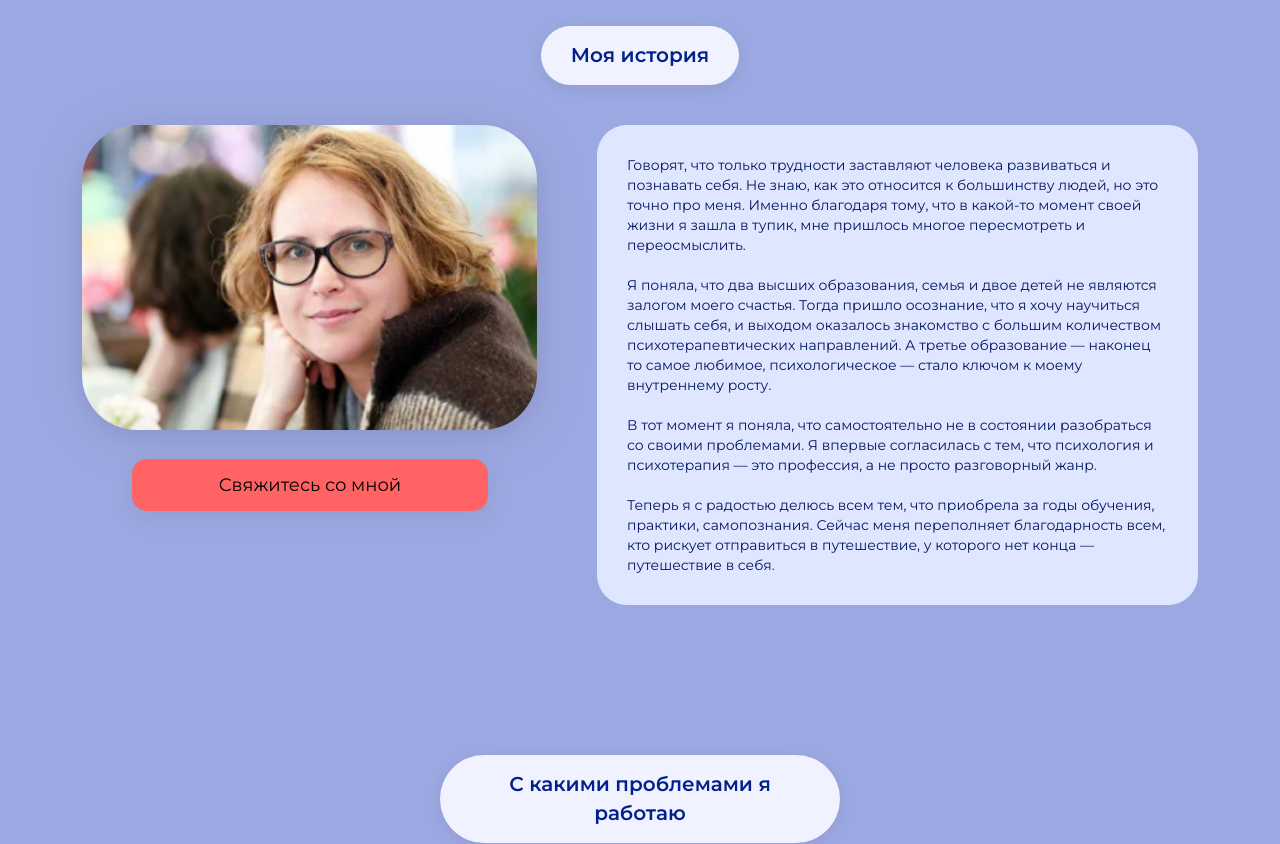
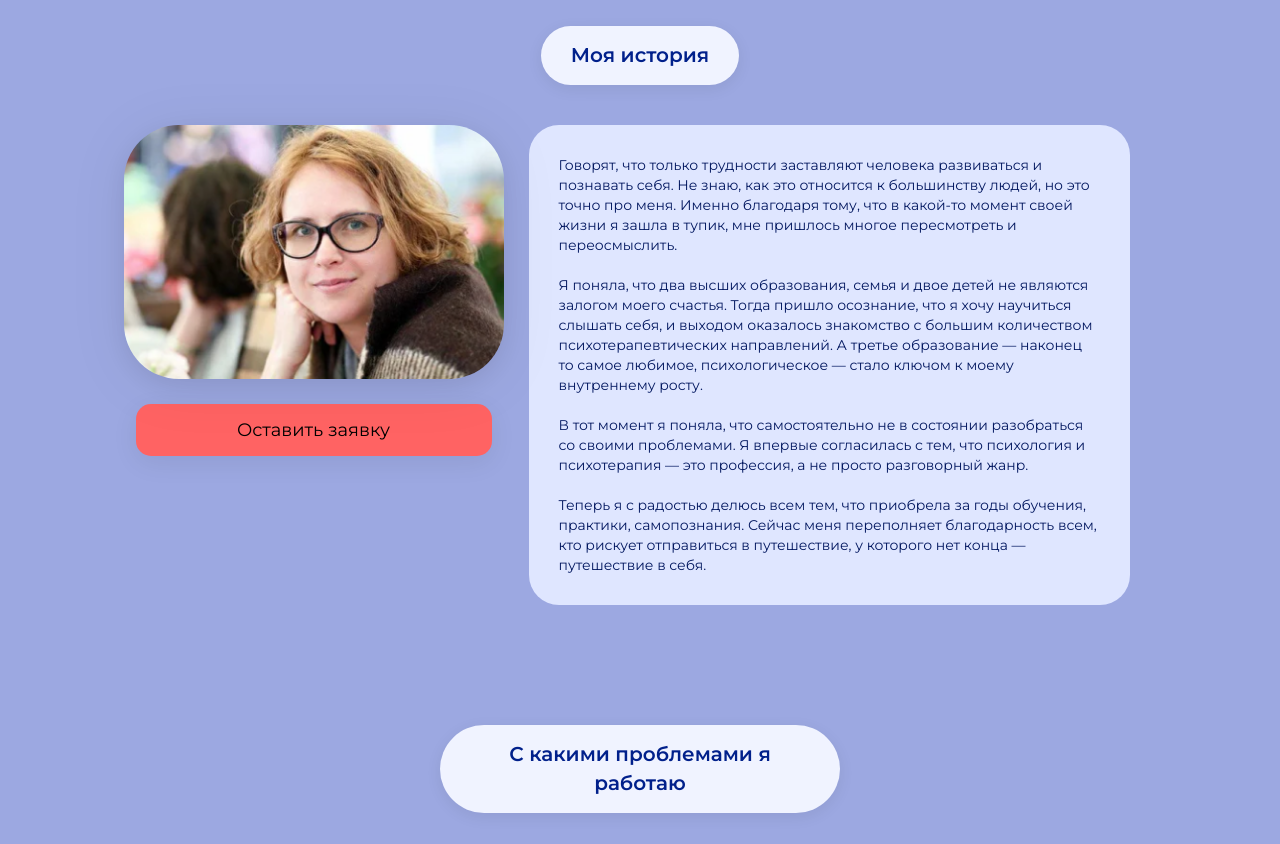
Before and after one commit to Fluebubble/marina-trots-website, a React (Vite) app: page / in a window 1280 px wide. Shown: the part 660-1504 px from the top of the page. Built offline with nearby package versions, Linux system fonts and the light colour scheme.

Commit message:
Story block display changed to grid

```diff
--- a/src/components/Experience/Experience.tsx
+++ b/src/components/Experience/Experience.tsx
@@ -26,7 +26,7 @@ export const Experience = () => {
           вероятности, что она станет влиять на качество жизни в разных сферах.
           `}
         />
-        <div className={cn("text-bg", styles["text-bg"])}>
+        {/* <div className={cn("text-bg", styles["text-bg"])}>
           <p className={styles.text}>
             Уже более 13 лет я отдала делу своей жизни и остаюсь благодарна
             тому, что оказание помощи другим делает меня воистину счастливой.
@@ -46,7 +46,7 @@ export const Experience = () => {
             вероятности, что она станет влиять на качество жизни в разных
             сферах.
           </p>
-        </div>
+        </div> */}
         <List />
       </div>
     </section>
--- a/src/components/Story/Story.module.scss
+++ b/src/components/Story/Story.module.scss
@@ -6,10 +6,37 @@
   gap: 25px;
 
   @media screen and (width >= 768px) {
-    height: 510px;
-    display: block;
+    // height: 510px;
+    // display: block;
     position: relative;
+    display: grid;
+    grid-template-columns: [first] auto [second] auto [last];
   }
+}
+
+.left-column {
+  display: flex;
+  flex-direction: column;
+  gap: 25px;
+  align-items: center;
+
+  @media screen and (width >= 768px) {
+    grid-column: 1 / 2;
+    grid-row: 1;
+    align-self: start;
+    justify-self: end;
+  }
+}
+
+.right-column {
+  grid-column: 2 / -1;
+  grid-row: 1;
+
+  // display: flex;
+  // flex-direction: column;
+
+  // grid-column-start: 2;
+  // grid-column-end: last;
 }
 
 .wrapper {
@@ -43,16 +70,16 @@
 
   @media screen and (width >= 768px) {
     width: 256px;
-    position: absolute;
+    // position: absolute;
     margin: 0;
   }
 
   @media screen and (width >= 1200px) {
-    max-width: none;
+    // max-width: none;
     width: 455px;
-    position: absolute;
+    // position: absolute;
     border-radius: 55px;
-    margin-left: 27px;
+    // margin-left: 27px;
     box-shadow: 0 6.6667px 26.6667px 0 rgba(0 0 0 / 7%);
   }
 }
@@ -77,19 +104,19 @@
   }
 
   @media screen and (width >= 768px) {
-    margin: 0;
-    position: absolute;
+    // margin: 0;
+    // position: absolute;
     width: 256px;
     height: 52px;
     line-height: 52px;
-    top: 191px;
+    // top: 191px;
   }
 
   @media screen and (width >= 1200px) {
     width: 356px;
     height: 52px;
-    top: 334px;
-    left: 77px;
+    // top: 334px;
+    // left: 77px;
     box-shadow: 0 6.6667px 26.6667px 0 rgba(0 0 0 / 7%);
   }
 }
--- a/src/components/Story/Story.tsx
+++ b/src/components/Story/Story.tsx
@@ -30,33 +30,24 @@ const ContactButton = ({ href, label }: { href: string; label: string }) => (
 export const Story = () => {
   return (
     <section className="section">
-      {/* <div className="container"> */}
       <Title text="Моя история" />
       <div className={styles.content}>
-        <Text
-          text={`Говорят, что только трудности заставляют человека развиваться и познавать себя. Не знаю, как это относится к большинству людей, но это точно про меня. Именно благодаря тому, что в какой-то момент своей жизни я зашла в тупик, мне пришлось многое пересмотреть и переосмыслить.
+        <div className={styles["right-column"]}>
+          <Text
+            text={`Говорят, что только трудности заставляют человека развиваться и познавать себя. Не знаю, как это относится к большинству людей, но это точно про меня. Именно благодаря тому, что в какой-то момент своей жизни я зашла в тупик, мне пришлось многое пересмотреть и переосмыслить.
 
 Я поняла, что два высших образования, семья и двое детей не являются залогом моего счастья. Тогда пришло осознание, что я хочу научиться слышать себя, и выходом оказалось знакомство с большим количеством психотерапевтических направлений. А третье образование — наконец то самое любимое, психологическое — стало ключом к моему внутреннему росту.
 
 В тот момент я поняла, что самостоятельно не в состоянии разобраться со своими проблемами. Я впервые согласилась с тем, что психология и психотерапия — это профессия, а не просто разговорный жанр.
 
 Теперь я с радостью делюсь всем тем, что приобрела за годы обучения, практики, самопознания. Сейчас меня переполняет благодарность всем, кто рискует отправиться в путешествие, у которого нет конца — путешествие в себя.`}
-        />
-        <StoryImage src="./img/elements/photo-1.png" alt="Марина Троц" />
-        <ContactButton href="#feedback" label="Свяжитесь со мной" />
-        {/* <img
-          src="./img/elements/photo-1.png"
-          alt="Марина Троц"
-          className="story__photo"
-        /> */}
-        {/* <a
-          className="cta-button"
-          href="#feedback"
-        >
-          Свяжитесь со мной
-        </a> */}
+          />
+        </div>
+        <div className={styles["left-column"]}>
+          <StoryImage src="./img/elements/photo-1.png" alt="Марина Троц" />
+          <ContactButton href="#feedback" label="Оставить заявку" />
+        </div>
       </div>
-      {/* </div> */}
     </section>
   );
 };
--- a/src/components/Text/Text.module.scss
+++ b/src/components/Text/Text.module.scss
@@ -6,7 +6,7 @@
   // order: 1;
 
   @media screen and (width>=768px) {
-    position: absolute;
+    // position: absolute;
     width: 452px;
     left: 286px;
   }
--- a/src/data/preferences.json
+++ b/src/data/preferences.json
@@ -3,11 +3,6 @@
     "id": 1,
     "text": "Практический опыт 15 лет",
     "image": "#premium-quality"
-  },
-  {
-    "id": 2,
-    "text": "Посетило более 450 клиентов",
-    "image": "#family"
   },
   {
     "id": 3,
```
